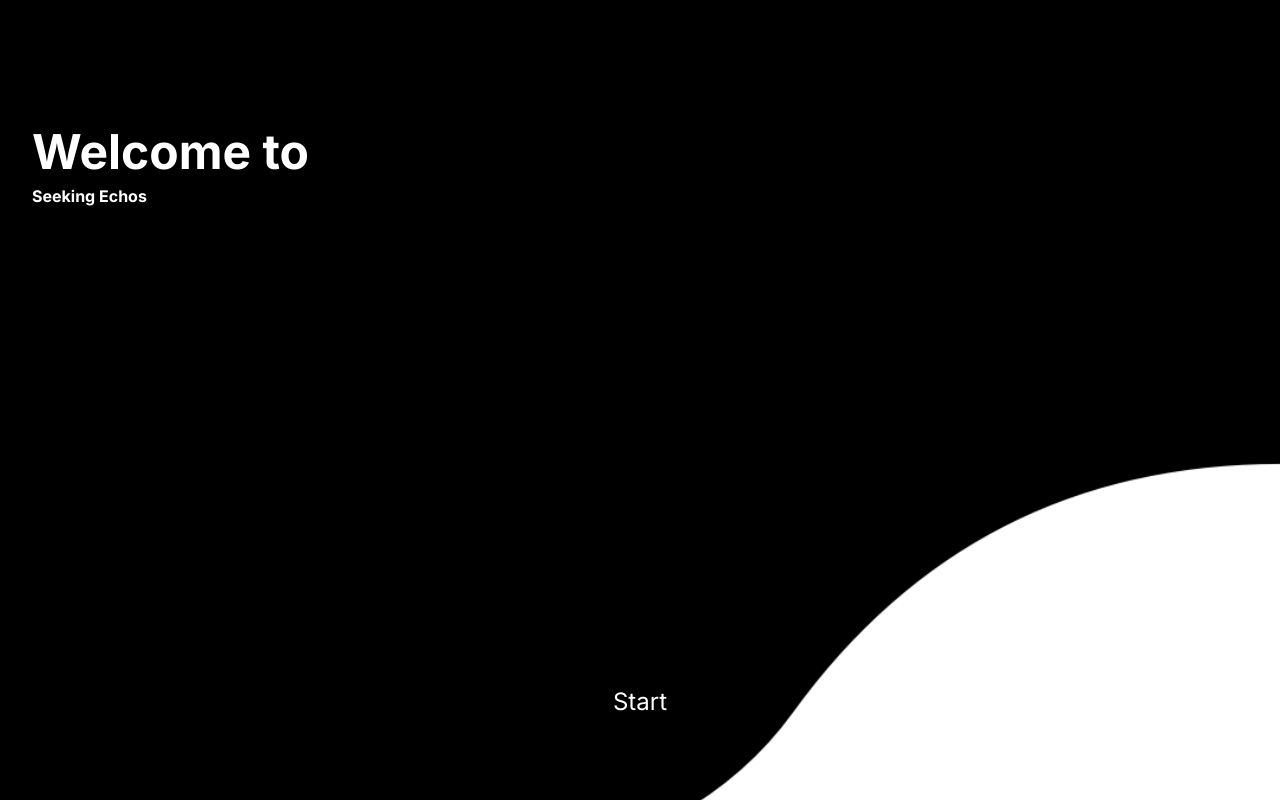
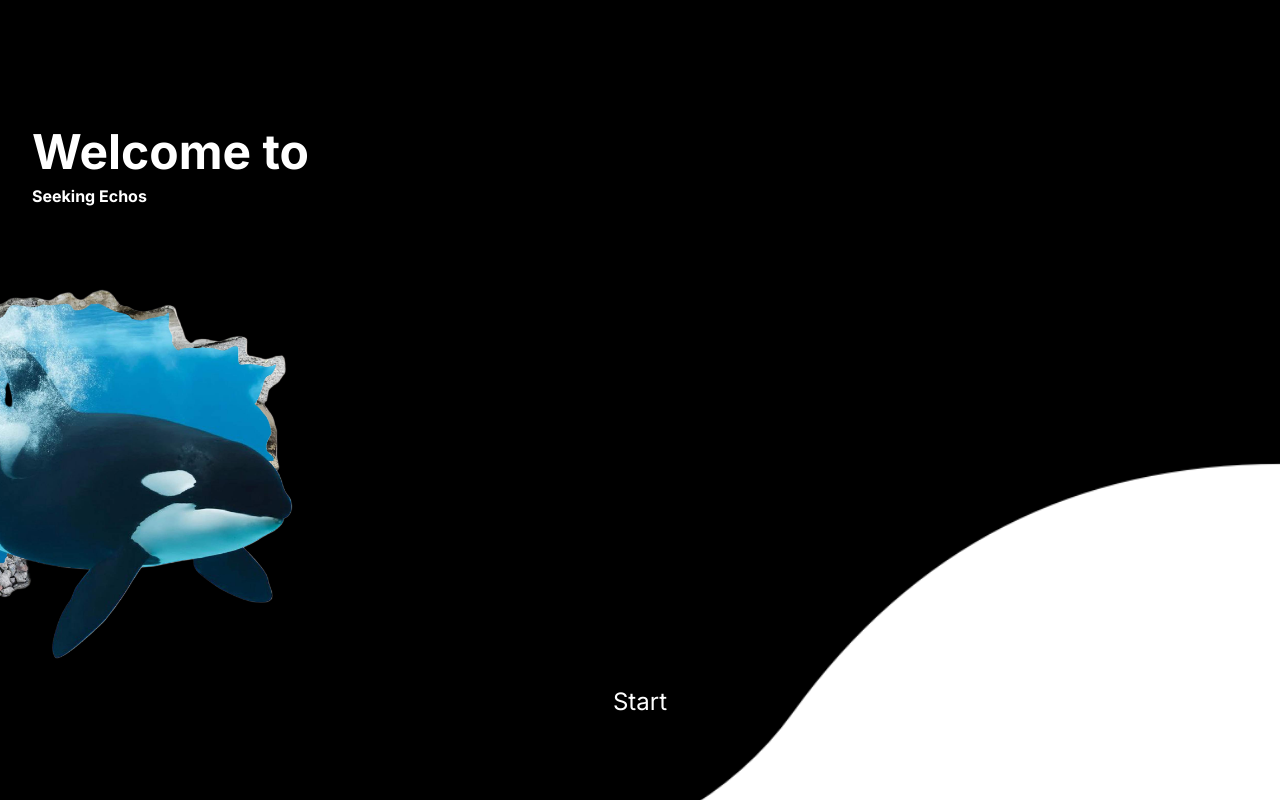
Before and after one commit to TravisBuilds/seekingecho, a Next.js app: page /intro in a window 1280 px wide. Built offline with nearby package versions, Linux system fonts and the light colour scheme.

Commit message:
feature complete, design complete

```diff
--- a/src/app/globals.css
+++ b/src/app/globals.css
@@ -26,7 +26,7 @@ html, body {
 }
 
 body {
-  color: white;
+  color: black;
   background: black;
   font-family: "Nunito", sans-serif;
   font-optical-sizing: auto;
--- a/src/app/intro/page.tsx
+++ b/src/app/intro/page.tsx
@@ -20,11 +20,37 @@ export default function IntroPage() {
         />
       </div>
 
+      {/* Whale Image - middle layer */}
+      <div style={{
+        position: 'absolute',
+        left: '-20px',
+        top: '50%',
+        transform: 'translateY(-30%)',
+        width: '370px',
+        height: '370px',
+        zIndex: 1,
+        marginLeft: '-20px',
+        paddingLeft: '0'
+      }}>
+        <Image
+          src="/images/whale.png"
+          alt="Whale"
+          fill
+          priority
+          style={{
+            objectFit: 'contain',
+            left: '-20px',
+            marginLeft: '0',
+            paddingLeft: '0'
+          }}
+        />
+      </div>
+
       {/* Dark overlay - middle layer */}
       {/* <div className="absolute inset-0 bg-black/50 z-[5]" /> */}
 
       {/* Content Container - top layer */}
-      <div className="relative h-full" style={{ zIndex: 1 }}>
+      <div className="relative h-full" style={{ zIndex: 2 }}>
         {/* Title section at top */}
         <div style={{
           paddingTop: '8rem',
```
Also changed, not shown: public/images/whale.png (added).
